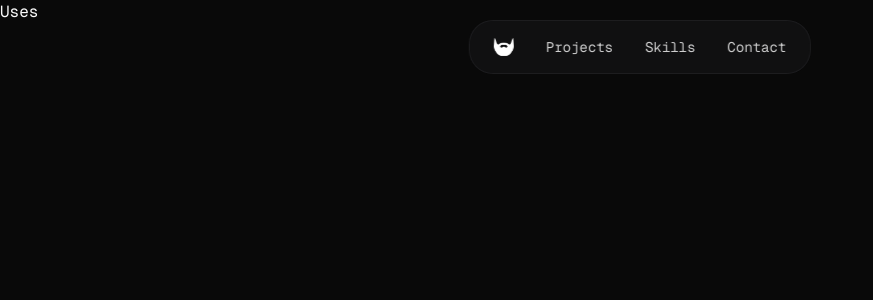
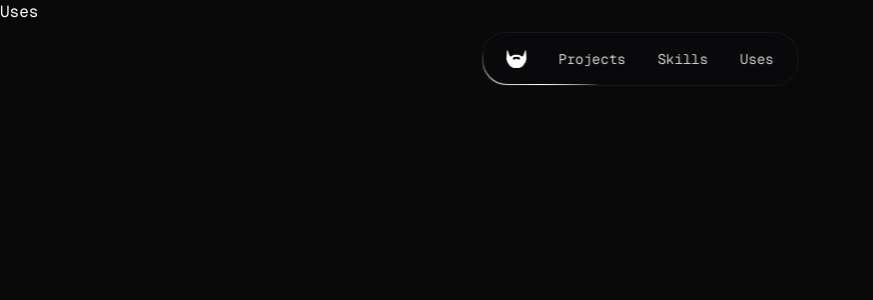
Before and after one commit to andrewberty/portfolio-next, a Next.js app: page /uses in a window 1280 px wide. Shown: the top 300 px of the page, without its empty margins (0-873 px from the left). Built offline with nearby package versions, Linux system fonts and the light colour scheme.

Commit message:
refactor and separate header and footer

```diff
--- a/components/common/hoc/Footer.tsx
+++ /dev/null
@@ -1,26 +0,0 @@
-'use client'
-
-import Link from 'next/link'
-import { FaArrowUp } from 'react-icons/fa'
-import Logo from '../Logo'
-
-function Footer() {
-	return (
-		<footer className='flex flex-col justify-around items-center py-8 min-h-[5vh] space-y-8  md:flex-row-reverse'>
-			<FaArrowUp
-				className='text-2xl cursor-pointer opacity-80 transition-all hover:opacity-100'
-				onClick={() => window.scrollTo(0, 0)}
-			/>
-			<Link
-				href='https://github.com/andrew-george'
-				className='text-sm p-4 text-center'
-				target='_blank'
-				rel='noopener noreferrer'>
-				&copy; Designed & Developed by <span className='text-[0.9rem] font-semibold'>Andrew Berty</span>
-			</Link>
-			<Logo />
-		</footer>
-	)
-}
-
-export default Footer
--- a/components/common/hoc/Header.tsx
+++ /dev/null
@@ -1,27 +0,0 @@
-'use client'
-
-import { motion } from 'framer-motion'
-import RevealContainer from '@/src/utils/reveal/RevealContainer'
-import { revealFromLeft } from '@/src/utils/reveal/revealVariations'
-
-function Header() {
-	return (
-		<header className='bg-[url("/assets/images/header.avif")] bg-no-repeat bg-center bg-cover h-screen flex relative transition-all duration-500 mb-20 mix-blend-screen'>
-			<div className='absolute w-[50%] h-full bg-gradient-to-r from-black to-transparent' />
-			<div className='absolute bottom-0 left-0 right-0 h-[30%] bg-gradient-to-t from-black to-transparent' />
-			<RevealContainer className='flex flex-col max-w-[70vw] absolute left-[10%] top-[30%] space-y-4'>
-				<motion.p variants={revealFromLeft} className='text-3xl'>
-					Hello I am <span className='block font-serif text-6xl'>Andrew</span>
-				</motion.p>
-
-				<motion.p variants={revealFromLeft} className='text-3xl'>
-					Frontend Developer
-				</motion.p>
-
-				<motion.p variants={revealFromLeft}>I code and design websites for life</motion.p>
-			</RevealContainer>
-		</header>
-	)
-}
-
-export default Header
--- /dev/null
+++ b/components/common/hoc/footer/Footer.tsx
@@ -0,0 +1,69 @@
+'use client'
+
+import { motion } from 'framer-motion'
+import { FaAt, FaGithub, FaLinkedin } from 'react-icons/fa'
+import SectionTitle from '../../SectionTitle'
+import RevealContainer from '@/src/utils/reveal/RevealContainer'
+import { revealFromBottom } from '@/src/utils/reveal/revealVariations'
+import Link from 'next/link'
+import { FaArrowUp } from 'react-icons/fa'
+import Logo from '../../Logo'
+
+const contact = [
+	{
+		href: 'https://github.com/andrewberty',
+		icon: <FaGithub />,
+	},
+	{
+		href: 'https://www.linkedin.com/in/andrew-berty',
+		icon: <FaLinkedin />,
+	},
+	{
+		href: 'mailto:andrewgeorgeberty@gmail.com',
+		icon: <FaAt />,
+	},
+]
+function Footer({ showContact = true }: { showContact?: boolean }) {
+	return (
+		<div>
+			{showContact && (
+				<section id='contact'>
+					<SectionTitle>contact</SectionTitle>
+
+					<RevealContainer className='flex justify-around items-center my-20'>
+						{contact.map(({ href, icon }, index) => {
+							return (
+								<motion.div variants={revealFromBottom} key={index}>
+									<Link
+										className='flex flex-col justify-center items-center'
+										href={href}
+										target='_blank'
+										rel='noopener noreferrer'>
+										<div className='text-7xl transition-all opacity-80 hover:opacity-100'>{icon}</div>
+									</Link>
+								</motion.div>
+							)
+						})}
+					</RevealContainer>
+				</section>
+			)}
+
+			<footer className='flex flex-col justify-around items-center py-8 min-h-[5vh] space-y-8  md:flex-row-reverse'>
+				<FaArrowUp
+					className='text-2xl cursor-pointer opacity-80 transition-all hover:opacity-100'
+					onClick={() => window.scrollTo(0, 0)}
+				/>
+				<Link
+					href='https://github.com/andrew-george'
+					className='text-sm p-4 text-center'
+					target='_blank'
+					rel='noopener noreferrer'>
+					&copy; Designed & Developed by <span className='text-[0.9rem] font-semibold'>Andrew Berty</span>
+				</Link>
+				<Logo />
+			</footer>
+		</div>
+	)
+}
+
+export default Footer
--- /dev/null
+++ b/components/common/navbar/Navbar.css
@@ -0,0 +1,32 @@
+nav {
+	@apply fixed w-max flex gap-8 px-6 py-4 bg-zinc-950 border border-zinc-600/20 rounded-3xl items-center backdrop-blur top-8 left-1/2 -translate-x-1/2 z-50 font-mono text-sm;
+}
+
+@property --rotate {
+	syntax: '<angle>';
+	initial-value: 0deg;
+	inherits: false;
+}
+
+.gradient-border {
+	@apply absolute inset-0 rounded-3xl;
+	z-index: -1;
+	--rotate: 0deg;
+	--borderWidth: 3px;
+	&:before {
+		@apply absolute inset-0 rounded-3xl;
+		content: '';
+		background: conic-gradient(from var(--rotate), transparent 0%, white 5%, transparent 10%);
+		animation: animatedgradient 3s linear infinite;
+	}
+	&:after {
+		@apply bg-zinc-950 absolute inset-[1px] rounded-3xl;
+		content: '';
+	}
+}
+
+@keyframes animatedgradient {
+	to {
+		--rotate: 360deg;
+	}
+}
--- a/components/common/navbar/Navbar.tsx
+++ b/components/common/navbar/Navbar.tsx
@@ -1,4 +1,5 @@
 import Logo from '../Logo'
+import './Navbar.css'
 
 const links = [
 	{
@@ -10,17 +11,18 @@ const links = [
 		title: 'skills',
 	},
 	{
-		url: 'contact',
-		title: 'contact',
+		url: 'uses',
+		title: 'uses',
 	},
 ]
 function Navbar() {
 	return (
-		<nav className='fixed w-max flex gap-8 px-6 py-4 bg-zinc-900/50 border border-zinc-600/20 rounded-3xl items-center backdrop-blur top-[20px] left-1/2 -translate-x-1/2 z-50 font-mono text-sm'>
+		<nav>
+			<div className='gradient-border' />
 			<Logo />
 			{links.map((link, i) => {
 				return (
-					<a key={i} href={`#${link.url}`} className='capitalize transition-opacity opacity-80 hover:opacity-100'>
+					<a key={i} href={link.url} className='capitalize transition-opacity opacity-80 hover:opacity-100'>
 						{link.title}
 					</a>
 				)
--- /dev/null
+++ b/components/pages/homepage/Header.tsx
@@ -0,0 +1,18 @@
+'use client'
+
+import Paragraph from '../../common/Paragraph'
+
+function Header() {
+	return (
+		<header className='bg-[url("/assets/images/header.avif")] bg-no-repeat bg-center bg-cover h-[120vh] flex relative transition-all duration-500 mb-20 mix-blend-screen overflow-clip'>
+			<div className='absolute w-[50%] h-full bg-gradient-to-r from-black to-transparent' />
+			<Paragraph className='w-[70%] mx-auto sticky top-[40%] text-3xl justify-center'>
+				Lorem ipsum dolor sit amet consectetur adipisicing elit. Nihil aspernatur incidunt ipsam nulla dicta vero
+				veritatis numquam officiis maiores minima?
+			</Paragraph>
+			<div className='absolute bottom-0 left-0 right-0 h-[30%] bg-gradient-to-t from-black to-transparent' />
+		</header>
+	)
+}
+
+export default Header
```
